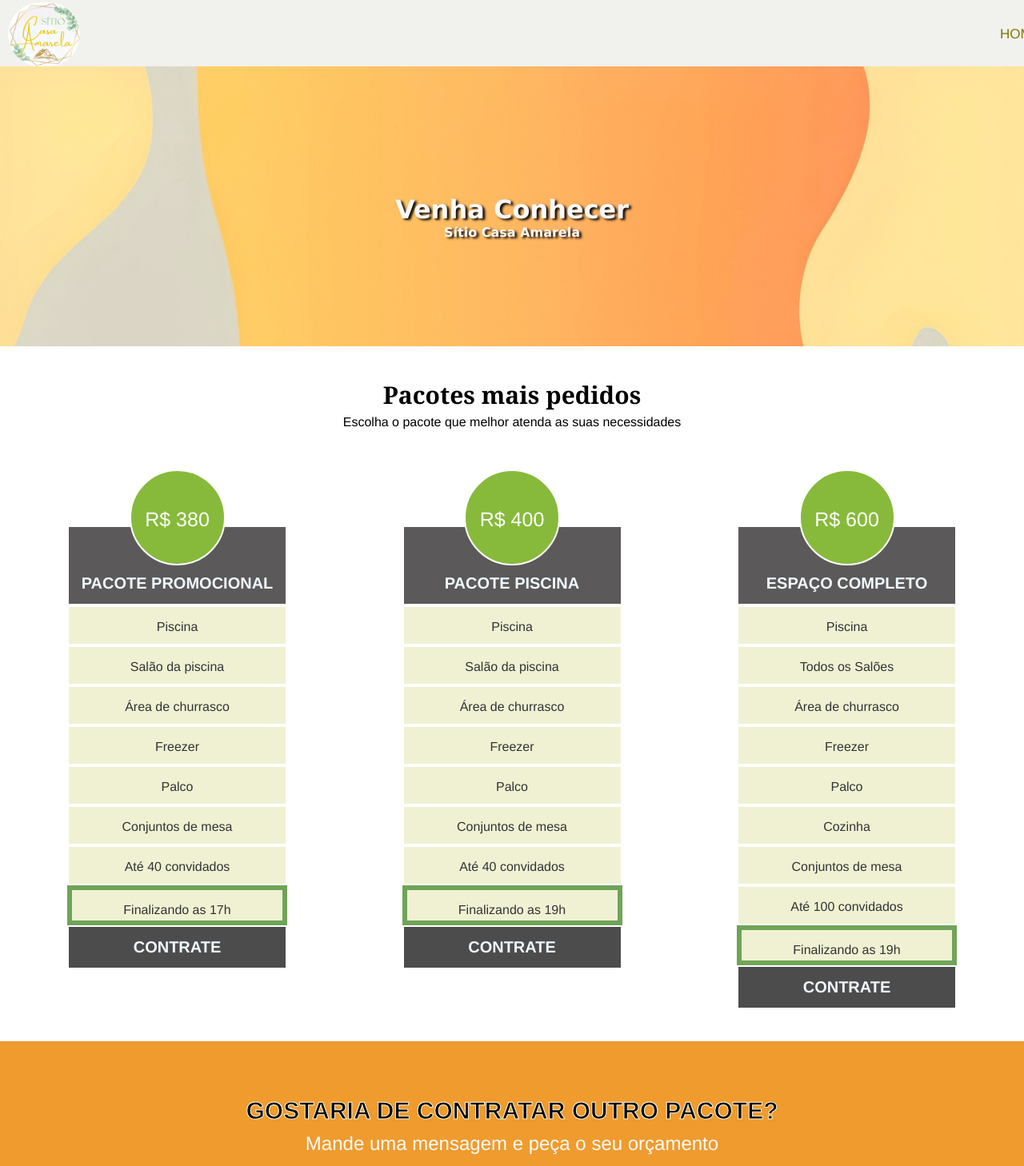
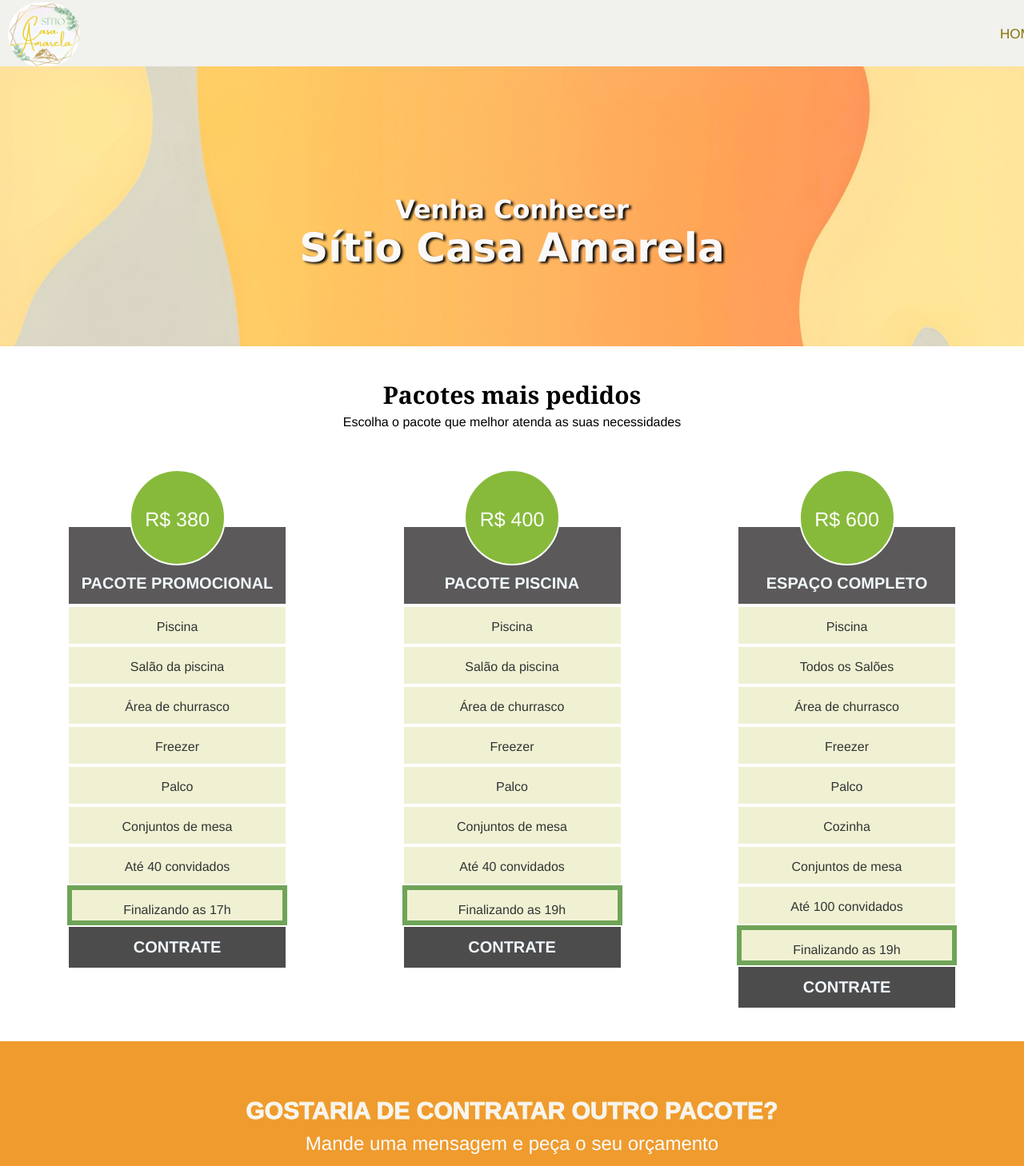
Before and after one commit to mirelledesa/site-3-Cs-Amarela, a plain HTML site: page index.html in a window 1280 px wide. Shown: the part 2-1460 px from the top of the page at 80% size. Drawn offline with Linux system fonts and the light colour scheme.

Commit message:
commit ok

```diff
--- a/style.css
+++ b/style.css
@@ -49,18 +49,22 @@ nav img{
 .main-banner p{
     color: rgb(251, 249, 248);
     text-align: center;
-    margin: 0 auto;
+    margin: auto auto;
     font-family:'Lucida Sans', 'Lucida Sans Regular', 'Lucida Grande', 'Lucida Sans Unicode', Geneva, Verdana, sans-serif;
 
     font-weight: bold;
     text-shadow: #0d0c0c 3px 2px 3px;
 
 }
+.main-banner p{
+font-size: 50px;
+}
 
 h2, p{
     text-align: center;
 
 }
+
 .Pacotes h2{
     margin-top: 40px;
     font-size: 30px;
@@ -142,7 +146,7 @@ border: 2px solid white;
 }
 .pdds h2{
     font-size: 30px;
-    color:#030303;
+    color:#f7f3f3;
     -webkit-text-stroke: 1px rgb(249, 249, 228);
     text-transform: uppercase;
 }
```
